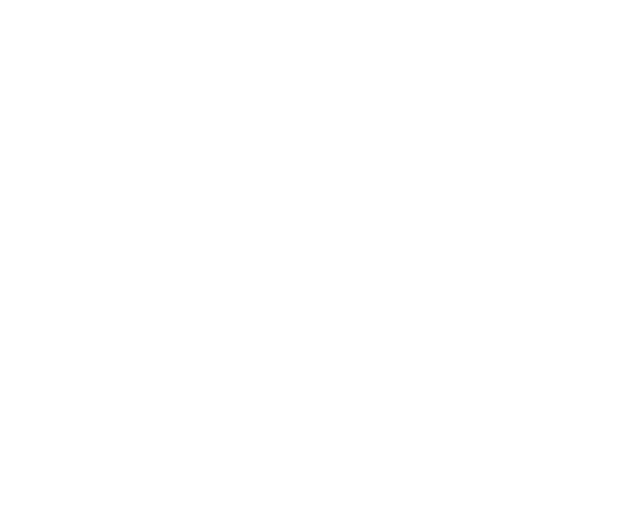
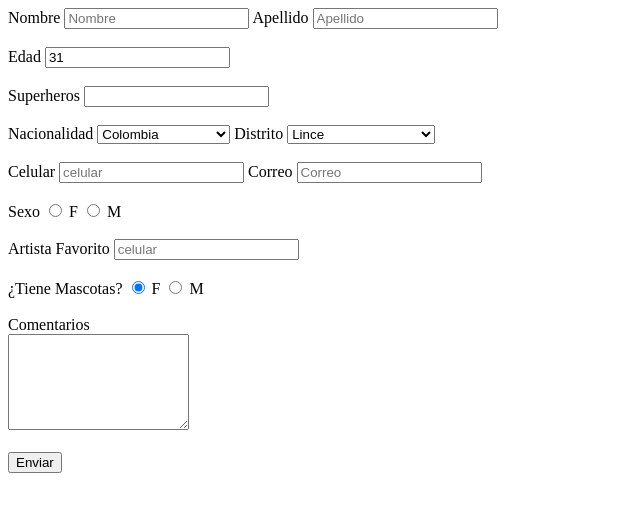
Before and after one commit to brunocse123/Clases, a plain HTML site: page Formulario.html in a window 1280 px wide. Shown: the whole page, without its empty margins (0-640 px from the left). Drawn offline with Linux system fonts and the light colour scheme.

Commit message:
Formulario

```diff
--- a/Formulario.html
+++ b/Formulario.html
@@ -1,13 +1,86 @@
 <!DOCTYPE html>
-<html lang="en">
-<head>
-    <meta charset="UTF-8">
-    <meta name="viewport" content="width=device-width, initial-scale=1.0">
+<html lang="es">
+  <head>
+    <meta charset="UTF-8" />
+    <meta name="viewport" content="width=device-width, initial-scale=1.0" />
     <title>Document</title>
-</head>
-<body>
-    <form action="">
+  </head>
+  <body>
+    <form action="" method="GET">
+      <label for="name">Nombre</label>
+      <input id="name" type="text" placeholder="Nombre" required />
+      <label>Apellido</label>
+      <input type="text" id="lastname" placeholder="Apellido" />
+      <br /><br />
 
+      <label for="age">Edad</label>
+      <input value="31" id="age" type="text" id="lastname" placeholder="Edad" />
+
+      <br /><br />
+      <label for="">Superheros</label>
+      <input type="superheroes" name="list" />
+      <datalist id="superheroes">
+        <option label="Iron Man" value="Iron Man"></option>
+        <option label="Peru" value="Peru"></option>
+      </datalist>
+      <br /><br />
+      <label for="">Nacionalidad</label>
+      <select name="" id="country">
+        <option value="">Selecciona tu País</option>
+        <option value="1">Perú</option>
+        <option value="2">Chile</option>
+        <option selected value="3">Colombia</option>
+        <option value="4">Bolivia</option>
+        <option value="5">Ecuador</option>
+        <option value="6">Brasil</option>
+      </select>
+      <label for="">Distrito</label>
+      <select name="" id="country">
+        <option value="">Selecciona tu Distrito</option>
+        <option value="1">La Molina</option>
+        <option value="2">Ate</option>
+        <option selected value="3">Lince</option>
+        <option value="4">San Isidro</option>
+        <option value="5">Miraflores</option>
+        <option value="6">Brasil</option>
+      </select>
+
+      <br /><br />
+      <label for="celular">Celular</label>
+      <input id="celular" type="email" placeholder="celular" />
+
+      <label for="email">Correo</label>
+      <input id="email" type="email" placeholder="Correo" />
+      <br /><br />
+
+      <label for="sex">Sexo</label>
+      <label>
+        <input type="radio" name="sex" checked />
+        F
+      </label>
+      <label>
+        <input type="radio" name="sex" />
+        M
+      </label>
+      <br /><br />
+      <label for="celular">Artista Favorito</label>
+      <input id="celular" type="email" placeholder="celular" />
+      <br /><br />
+      <label for="sex">¿Tiene Mascotas?</label>
+      <label>
+        <input type="radio" name="sex" checked />
+        F
+      </label>
+      <label>
+        <input type="radio" name="sex" />
+        M
+      </label>
+      <br /><br />
+      <label for="">Comentarios</label><br />
+      <textarea name="" id="" cols="20" rows="6"> </textarea>
+
+      <br /><br />
+      <button>Enviar</button>
     </form>
-</body>
+  </body>
 </html>
```
